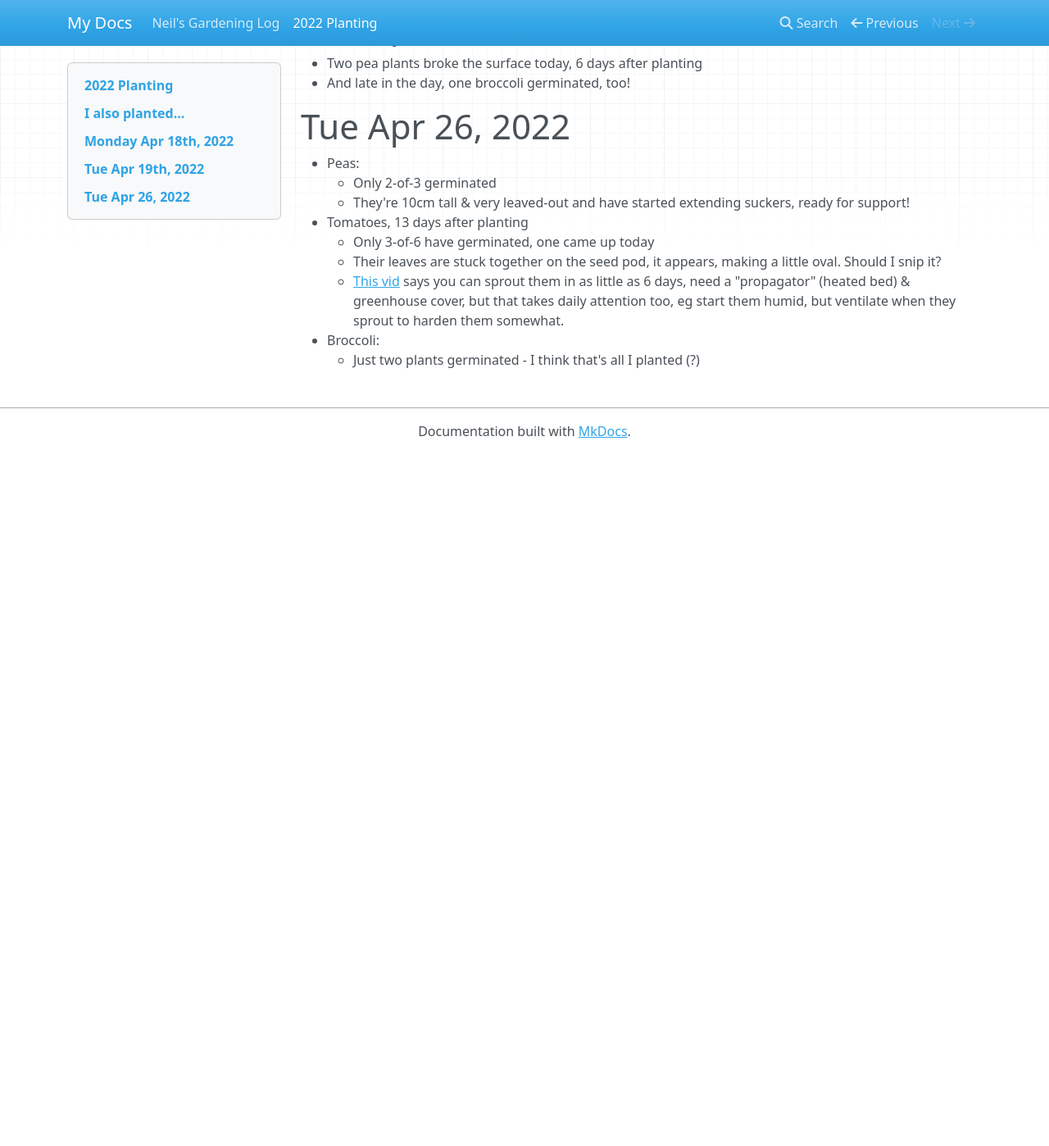
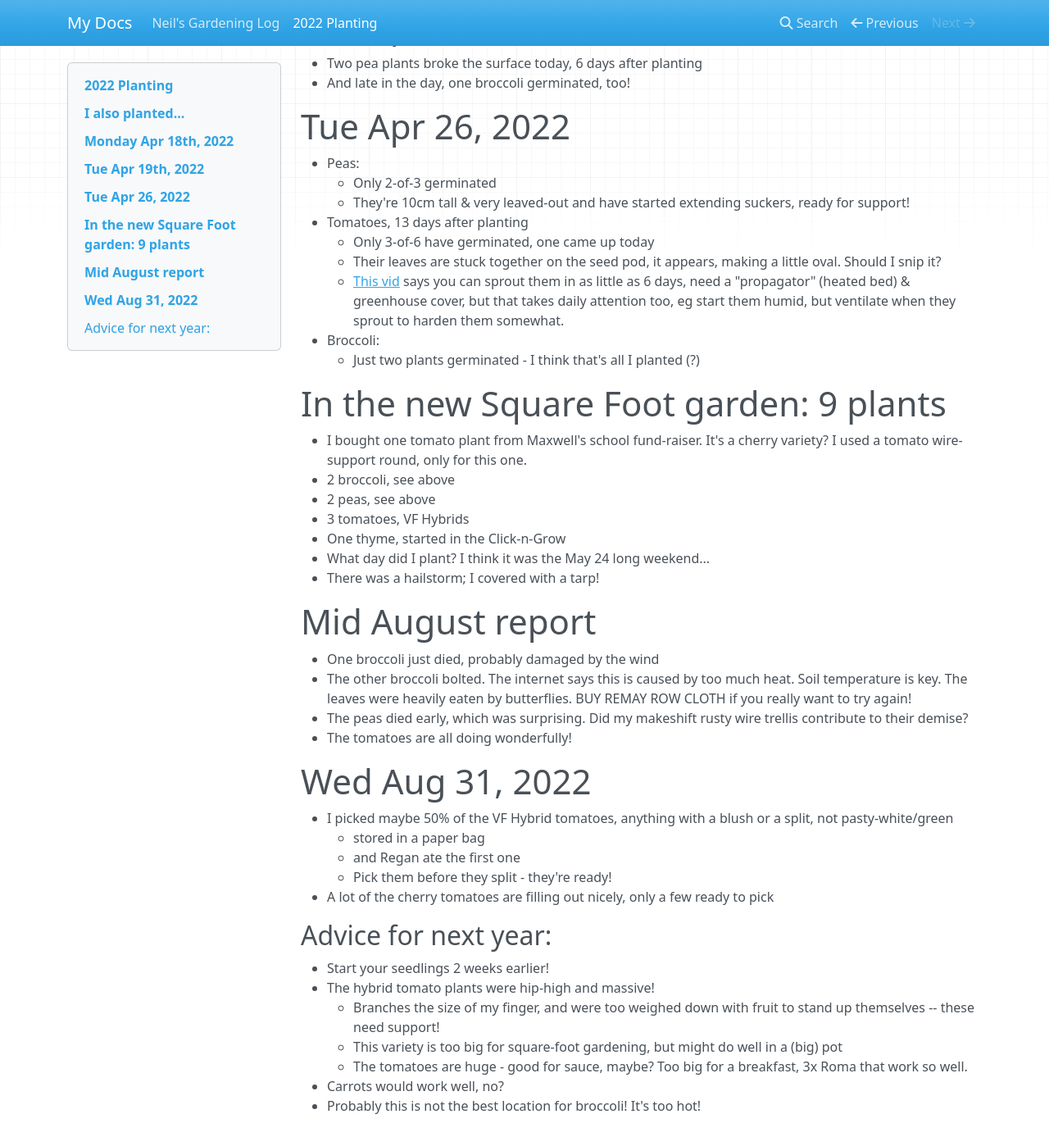
Before and after one commit to nmacgreg/gardenLog, an MkDocs documentation site: the page built from docs/2022planting.md, in a window 1280 px wide and 1400 px high, scrolled down 677 px. Shown: the whole window at 82% size. Built offline with MkDocs 1.6.1, drawn with Linux system fonts in a browser that asks for light colours; nearby versions of some CDN libraries; before the commit the page ends 1231 px from its top, so only the background shows below that.

Commit message:
Merged local changes with remote, plantings

```diff
--- a/docs/2022planting.md
+++ b/docs/2022planting.md
@@ -39,3 +39,38 @@
     * [This vid](https://www.youtube.com/watch?v=6uSoeN3qFcU) says you can sprout them in as little as 6 days, need a "propagator" (heated bed) & greenhouse cover, but that takes daily attention too, eg start them humid, but ventilate when they sprout to harden them somewhat.
 * Broccoli:
     * Just two plants germinated - I think that's all I planted (?)
+
+# In the new Square Foot garden: 9 plants
+
+* I bought one tomato plant from Maxwell's school fund-raiser.  It's a cherry variety?  I used a tomato wire-support round, only for this one.
+* 2 broccoli, see above
+* 2 peas, see above
+* 3 tomatoes, VF Hybrids
+* One thyme, started in the Click-n-Grow
+* What day did I plant?  I think it was the May 24 long weekend...
+* There was a hailstorm; I covered with a tarp!
+
+# Mid August report
+
+* One broccoli just died, probably damaged by the wind
+* The other broccoli bolted.  The internet says this is caused by too much heat. Soil temperature is key. The leaves were heavily eaten by butterflies. BUY REMAY  ROW CLOTH if you really want to try again!
+* The peas died early, which was surprising. Did my makeshift rusty wire trellis contribute to their demise?
+* The tomatoes are all doing wonderfully!
+
+# Wed Aug 31, 2022
+
+* I picked maybe 50% of the VF Hybrid tomatoes, anything with a blush or a split, not pasty-white/green
+    * stored in a paper bag
+    * and Regan ate the first one
+    * Pick them before they split - they're ready!
+* A lot of the cherry tomatoes are filling out nicely, only a few ready to pick
+
+## Advice for next year:
+
+* Start your seedlings 2 weeks earlier!
+* The hybrid tomato plants were hip-high and massive!
+    * Branches the size of my finger, and were too weighed down with fruit to stand up themselves -- these need support!
+    * This variety is too big for square-foot gardening, but might do well in a (big) pot
+    * The tomatoes are huge - good for sauce, maybe?  Too big for a breakfast, 3x Roma that work so well.
+* Carrots would work well, no?
+* Probably this is not the best location for broccoli!  It's too hot!
```
